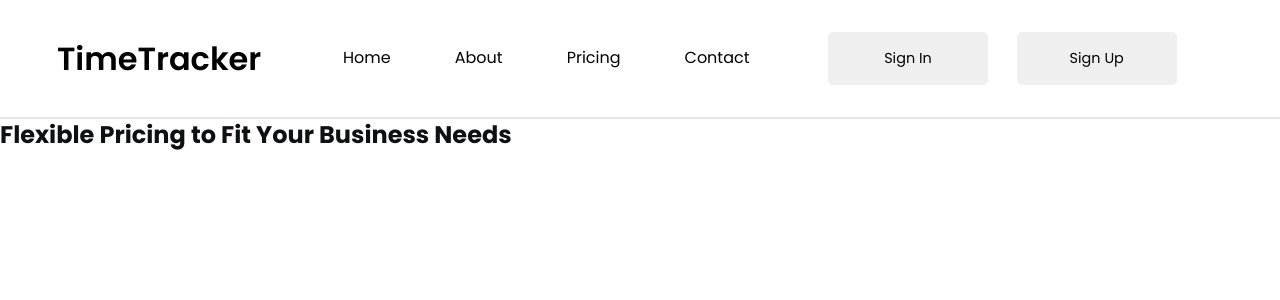
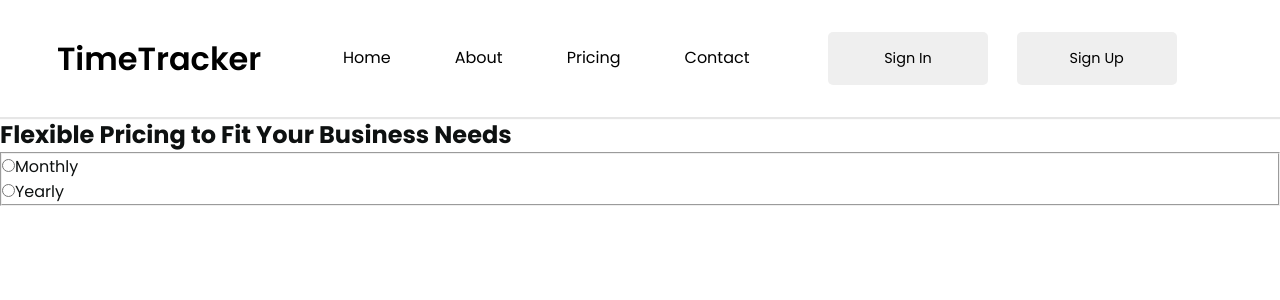
Before and after one commit to chenderson17/TimeTracker, a React (Create React App) app in the folder timetrackerwebapp/: page /pricing in a window 1280 px wide. Shown: the top 300 px of the page. Built offline with nearby package versions, Linux system fonts and the light colour scheme.

Commit message:
Added pricing radio to switch between monthly and yearly

```diff
--- a/timetrackerwebapp/src/Components/Pricing.js
+++ b/timetrackerwebapp/src/Components/Pricing.js
@@ -5,6 +5,19 @@ export default function Pricing(){
   <>
    <Header signUpBtnDisplay={true} signInBtnDisplay={true} />
     <h2> <span className='orange'>Flexible</span> Pricing to Fit Your Business Needs</h2>
+    <form>
+    <fieldset className='pricing-radio'>
+        <div className='pricing-radio-monthly-container'>
+            <input type='radio' name='price-radio' value='monthly-pricing' />
+            <label for='monthly'>Monthly</label>
+        </div>
+
+        <div className='pricing-radio-yearly-container'>
+            <input type='radio' name='price-radio' value='yearly-pricing' />
+            <label for='yearly'>Yearly</label>
+        </div>
+    </fieldset>
+    </form>
   </>
  )
 }
```
